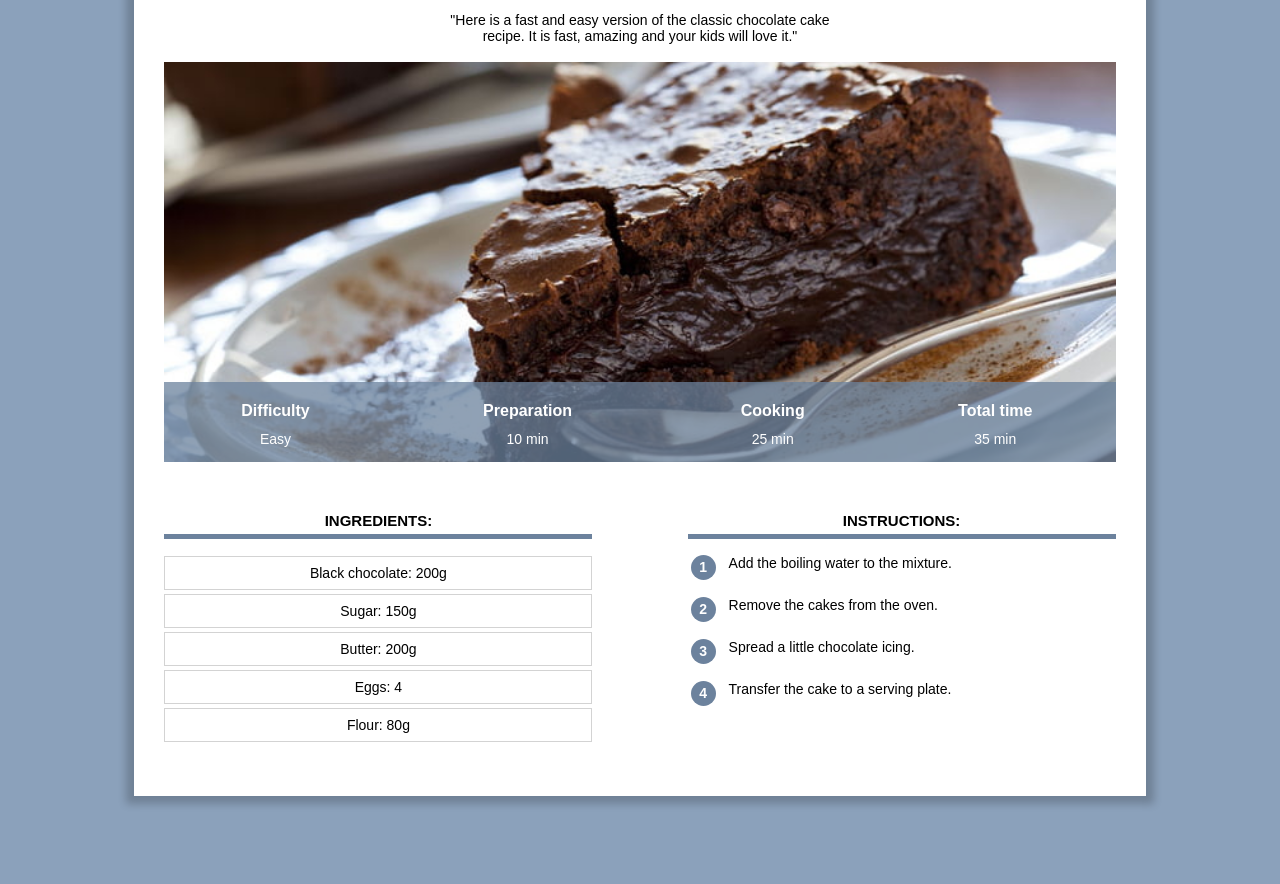
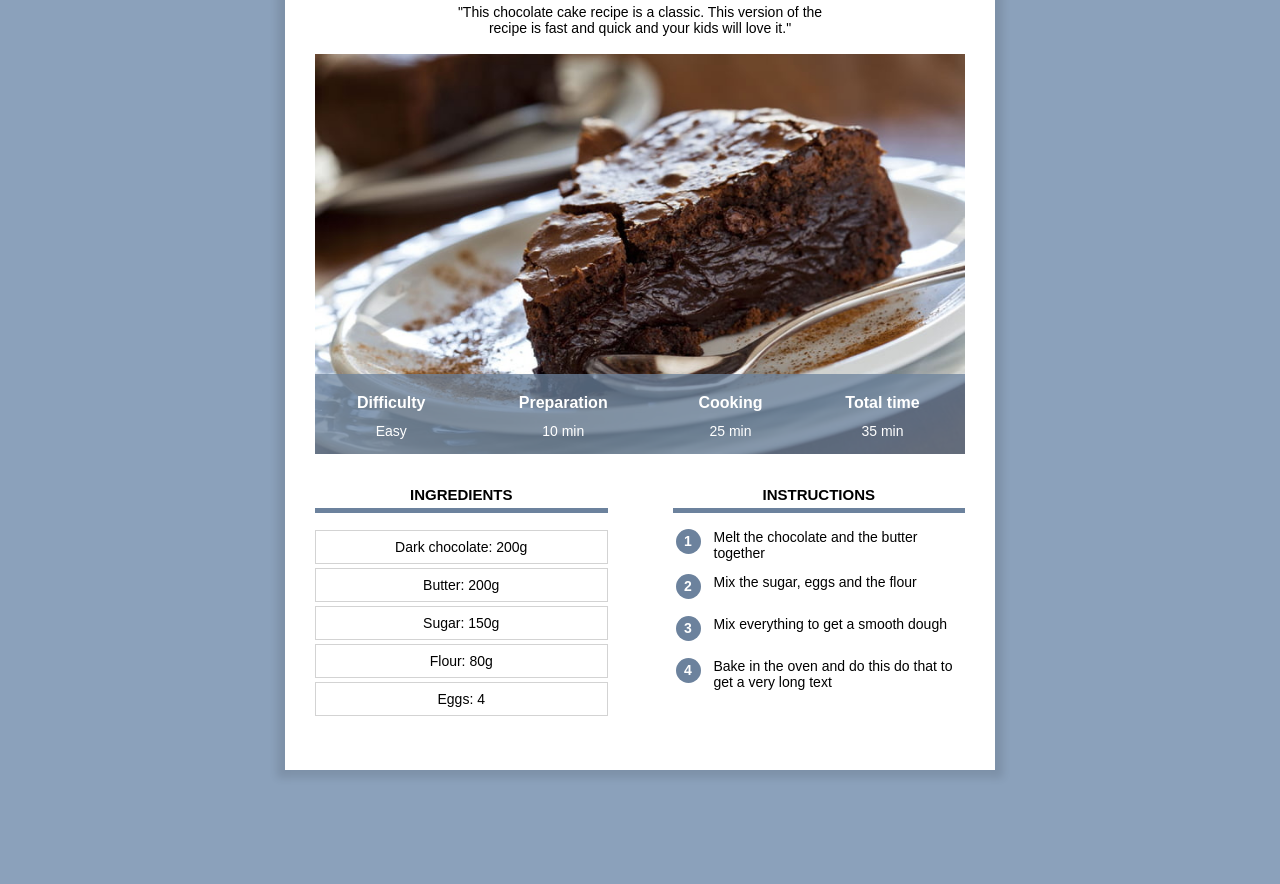
Before and after one commit to YelamanK/recipe_site, a plain HTML site: page index.html in a window 1280 px wide. Shown: the part 148-1032 px from the top of the page. After the commit the page ends 998 px from the top, so only its background shows below. Drawn offline with Linux system fonts and the light colour scheme.

Commit message:
Add files via upload

```diff
--- a/index.html
+++ b/index.html
@@ -1,28 +1,31 @@
 <!DOCTYPE html>
 <html lang="en">
-
     <head>
-        <title>Chocolate cake recipe</title>
+        <title>Chocolate cake</title>
         <meta charset="UTF-8">
-        <link rel="stylesheet" href="recipe.css"
+        <meta name="viewport" content="width=device-width, initial-scale=1.0">
+        <link rel="stylesheet" href="recipe.css"/>
     </head>
-
     <body>
 
-        <!-- Comments in HTML -->
+        <!-- Comment in HTML -->
         <div class="content">
 
             <div class="center category">
-                <p class="category"> Recipe</p>
+                <p class="category">Recipe</p>
             </div>
 
             <h1>Chocolate cake</h1>
+
             <div class="separator"></div>
+
             <div class="center">
-                <p class="description">"Here is a fast and easy version of the classic chocolate cake recipe. It is fast, amazing and your kids will love it."</p>
+                <p class="description">"This chocolate cake recipe is a classic. This version of the recipe is fast and quick and your kids will love it."</p>
             </div>
+
             <div class="info">
                 <img class="center info" src="cake.jpg">
+
                 <table class="info">
                     <tr>
                         <th>Difficulty</th>
@@ -38,43 +41,29 @@
                     </tr>
                 </table>
             </div>
-            <br>
+
             <div>
                 <div class="col1 col">
-                <h2>Ingredients:</h2>
+                    <h2>Ingredients</h2>
                     <div class="ingredients">
-                    <p>Black chocolate: 200g</p>
+                        <p>Dark chocolate: 200g</p>
+                        <p>Butter: 200g</p>
                         <p>Sugar: 150g</p>
-                    <p>Butter: 200g</p>
+                        <p>Flour: 80g</p>
                         <p>Eggs: 4</p>
-                    <p>Flour: 80g</p>
                     </div>
                 </div>
+
                 <div class="col2 col">
-                <h2>Instructions:</h2>
+                    <h2>Instructions</h2>
                     <table class="instructions">
-                    <tr>
-                        <td><p class="number">1</p></td>
-                        <td class="instruction_step">Add the boiling water to the mixture.</td>
-                    </tr>
-                    <tr>
-                        <td><p class="number">2</p></td>
-                        <td class="instruction_step">Remove the cakes from the oven.</td>
-                    </tr>
-                    <tr>
-                        <td><p class="number">3</p></td>
-                        <td class="instruction_step">Spread a little chocolate icing.</td>
-                    </tr>
-                    <tr>
-                        <td><p class="number">4</p></td>
-                        <td class="instruction_step">Transfer the cake to a serving plate.</td>
-                    </tr>
+                        <tr><td><p class="number">1</p></td><td class="instruction_step">Melt the chocolate and the butter together</td></tr>
+                        <tr><td><p class="number">2</p></td><td class="instruction_step">Mix the sugar, eggs and the flour</td></tr>
+                        <tr><td><p class="number">3</p></td><td class="instruction_step">Mix everything to get a smooth dough</td></tr>
+                        <tr><td><p class="number">4</p></td><td class="instruction_step">Bake in the oven and do this do that to get a very long text</td></tr>
                 </table>
                 </div>
             </div>
-
-
         </div>
     </body>
-
 </html>
--- a/recipe.css
+++ b/recipe.css
@@ -5,27 +5,15 @@
 body {
     background-color: #8BA1BB;
     font-family: Arial;
-}
-
-p.category {
-    background-color: black;
-    color: white;
-    display: inline-block;
-    margin-top: -15px;
-    margin-bottom: 0px;
-    text-align: center;
-    padding: 8px 20px;
-    font-weight: bold;
-    margin-bottom: 0;
-    font-size: 16px;
+    margin: 0;
 }
 
 div.content {
     background-color: white;
-    margin: 60px 10% 80px 10%;
-    padding: 0px 30px 30px 30px;
-    min-width: 350px;
-    box-shadow: 0px 0px 8px 8px rgba(0, 0, 0, 0.2);
+    margin: 40px 8px 20px 8px;
+    padding: 8px 8px 20px 8px;
+    /*min-width: 350px;*/
+    box-shadow: 0px 0px 8px 8px rgba(0, 0, 0, 0.1);
     overflow: visible;
 }
 
@@ -41,15 +29,29 @@ p.description {
     display: inline-block;
     font-size: 14px;
 }
+
 .center {
     text-align: center;
-    width: 100%
+    width: 100%;
 }
+
 div.category {
     margin-bottom: 0px;
     margin-top: 0px;
     overflow: visible;
 }
+
+p.category {
+    background-color: black;
+    color: white;
+    display: inline-block;
+    margin-top: -15px;
+    margin-bottom: 0px;
+    padding: 8px 20px;
+    font-weight: bold;
+    font-size: 16px;
+}
+
 div.separator {
     height: 1px;
     width: 100px;
@@ -57,30 +59,33 @@ div.separator {
     margin-left: auto;
     margin-right: auto;
 }
+
+
 div.info {
     position:relative;
 }
 
 table.info {
     position:absolute;
-    bottom: 0;
-    width: 100%;
-    color: white;
+    bottom:0;
+    width: 100%; color: white;
     background-color: #6C829DC0;
-    height: 80px
+    height: 50px;
 }
 
-/* All the table data of the table in the info class */
+/* All the td of the table that has a info class */
 table.info td {
     text-align: center;
     vertical-align: top;
-    font-size: 14px;
+    font-size: 12px;
 }
+
 table.info th {
     vertical-align: bottom;
     padding-bottom: 8px;
-    font-size: 16px;
+    font-size: 14px;
 }
+
 img.info {
     display: block;
     max-height: 400px;
@@ -88,34 +93,39 @@ img.info {
     min-height: 200px;
     background-color: lightgray;
 }
+
 div.col {
-    width: 45%;
+    width: 100%;
     margin-top: 20px;
 }
-.col h2 {
+
+div.col h2 {
     text-align: center;
     text-transform: uppercase;
     font-size: 15px;
     border-bottom: 5px solid #6C829D;
     padding-bottom: 5px;
 }
+
 div.col1 {
     display: inline-block;
-    margin-right: 10%;
-    margin-bottom: 20px;
+    /*margin-right: 10%;*/
+    margin-bottom : 20px;
 }
+
 div.col2 {
-    float: right;
+    /*float: right;*/
 }
+
 div.ingredients p {
+    text-align: center;
     font-size: 14px;
     border: 1px solid lightgray;
+    padding: 8px 0;
     margin-top: 4px;
-    margin-bottom: 0px;
-    padding: 8px 0;
-    text-align: center;
+    margin-bottom: 0;
+}
 
-}
 table.instructions p.number {
     background-color: #6C829D;
     color: white;
@@ -129,14 +139,57 @@ table.instructions p.number {
     border-radius: 50%;
     margin: 0;
 }
+
 table.instructions td.instruction_step {
-    font-size: 14px;
     padding-left: 10px;
     padding-bottom: 10px;
+    font-size: 14px;
 }
+
 table.instructions td {
     vertical-align: top;
 }
+
 table.instructions tr {
     height: 40px;
 }
+
+/* Desktop styles*/
+@media only screen and (min-width: 768px) {
+    div.content {
+        margin: 60px 10% 80px 10%;
+        padding: 0px 30px 30px 30px;
+        min-width: 350px;
+    }
+    table.info {
+        height: 80px
+    }
+    table.info th {
+        font-size: 16px;
+    }
+    table.info td {
+        font-size: 14px;
+    }
+    div.col {
+        width: 45%;
+        margin-top: 20px;
+    }
+
+    div.col1 {
+        display: inline-block;
+        margin-right: 10%;
+        margin-bottom : 20px;
+    }
+
+    div.col2 {
+        float: right;
+    }
+}
+/* Very large screen */
+@media only screen and (min-width: 900px) {
+    div.content {
+        margin-left:auto;
+        margin-right:auto;
+        width: 650px;
+}
+}
```
Also changed, not shown: chocolate_cake_recipe.html (+21 -32 lines). Lines whose indentation alone changed are shown as unchanged.
